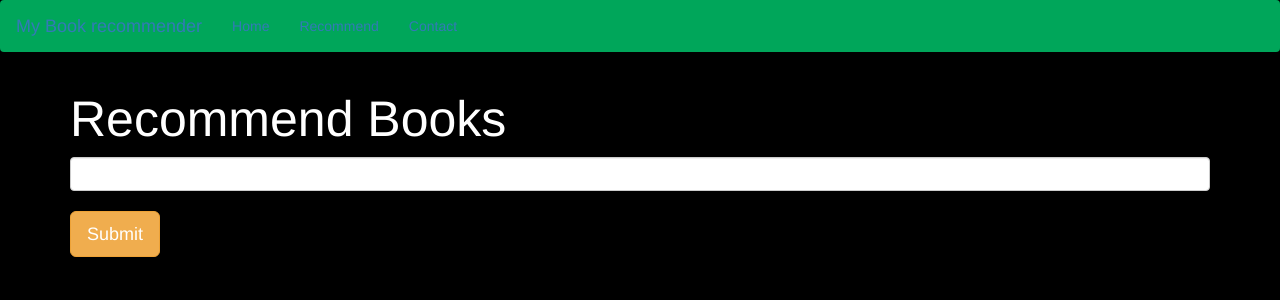
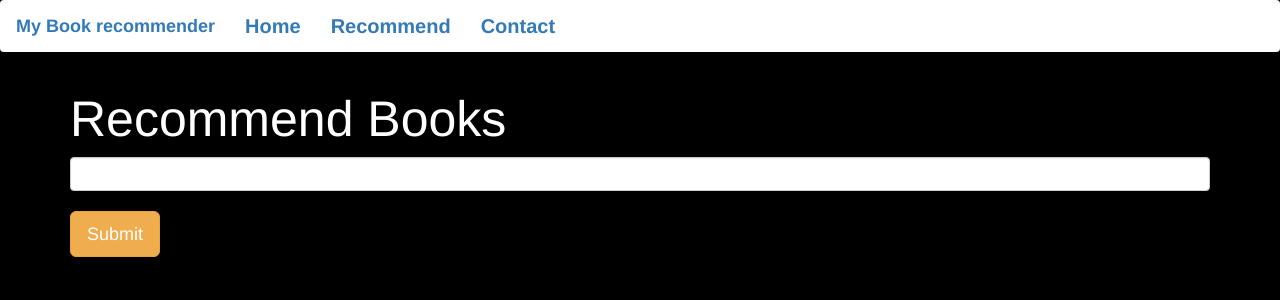
Before and after one commit to Pseudophoenix/BookRecommenderSystem, a Flask app: page /recommend in a window 1280 px wide. Shown: the top 300 px of the page. Run offline with Flask 3, Linux system fonts and the light colour scheme; parts of the project's set-up code (start-up, migrations or seed data) failed here and were passed over.

Commit message:
UI Updated

```diff
--- a/templates/recommend.html
+++ b/templates/recommend.html
@@ -10,10 +10,13 @@
     .text-white{
         color:white
     }
+        body{
+      font-family:'Franklin Gothic Medium', 'Arial Narrow', Arial, sans-serif;
+    }
 </style>
 <body style="background-color:black">
 
-    <nav class="navbar" style="background-color:#00a65a">
+    <nav class="navbar" style="background-color: #ffffff;font-weight: 900;font-size: 20px;" >
         <a class="navbar-brand">My Book recommender</a>
         <ul class="nav navbar-nav">
             <li><a href="/">Home</a></li>
```
